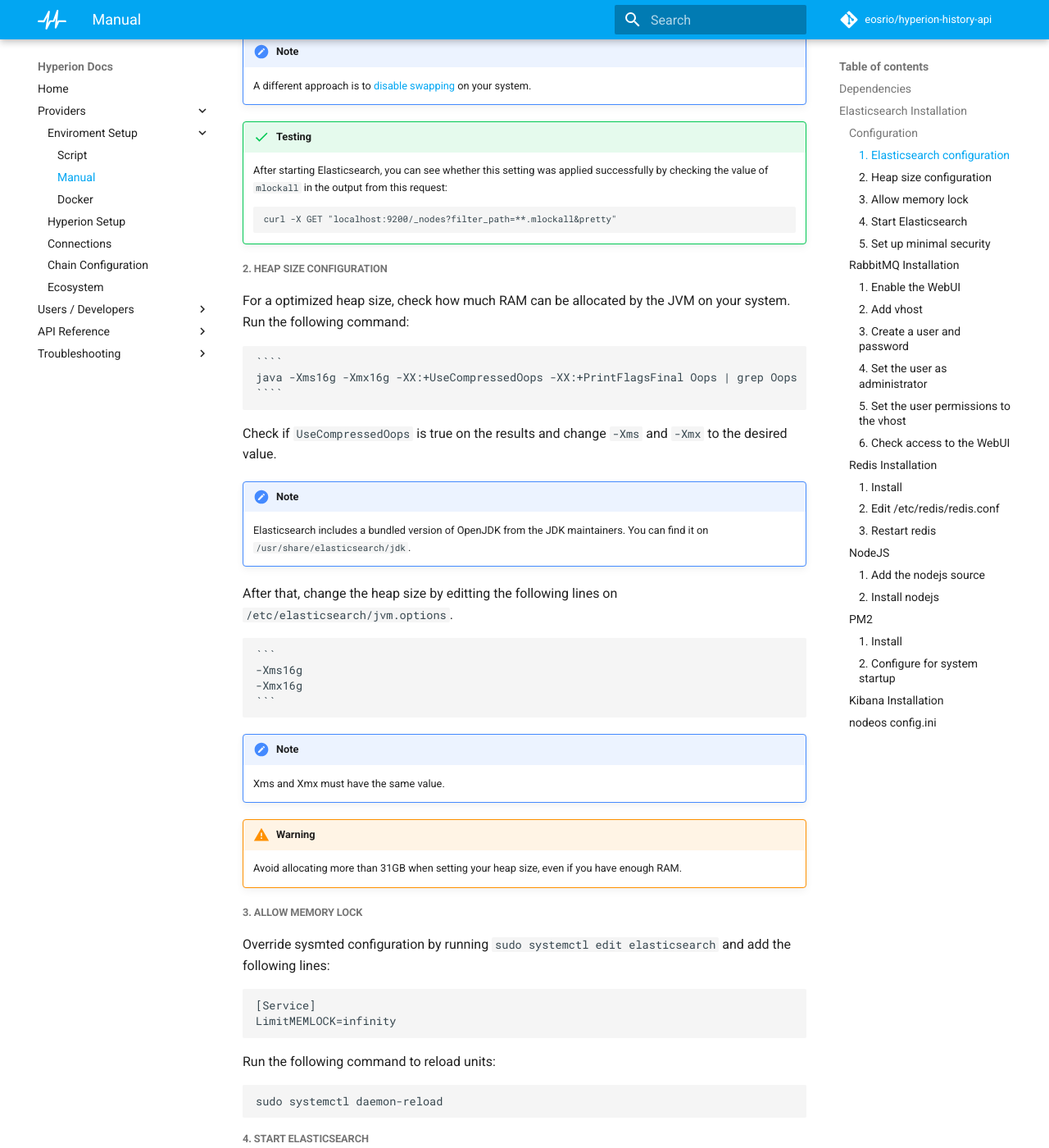
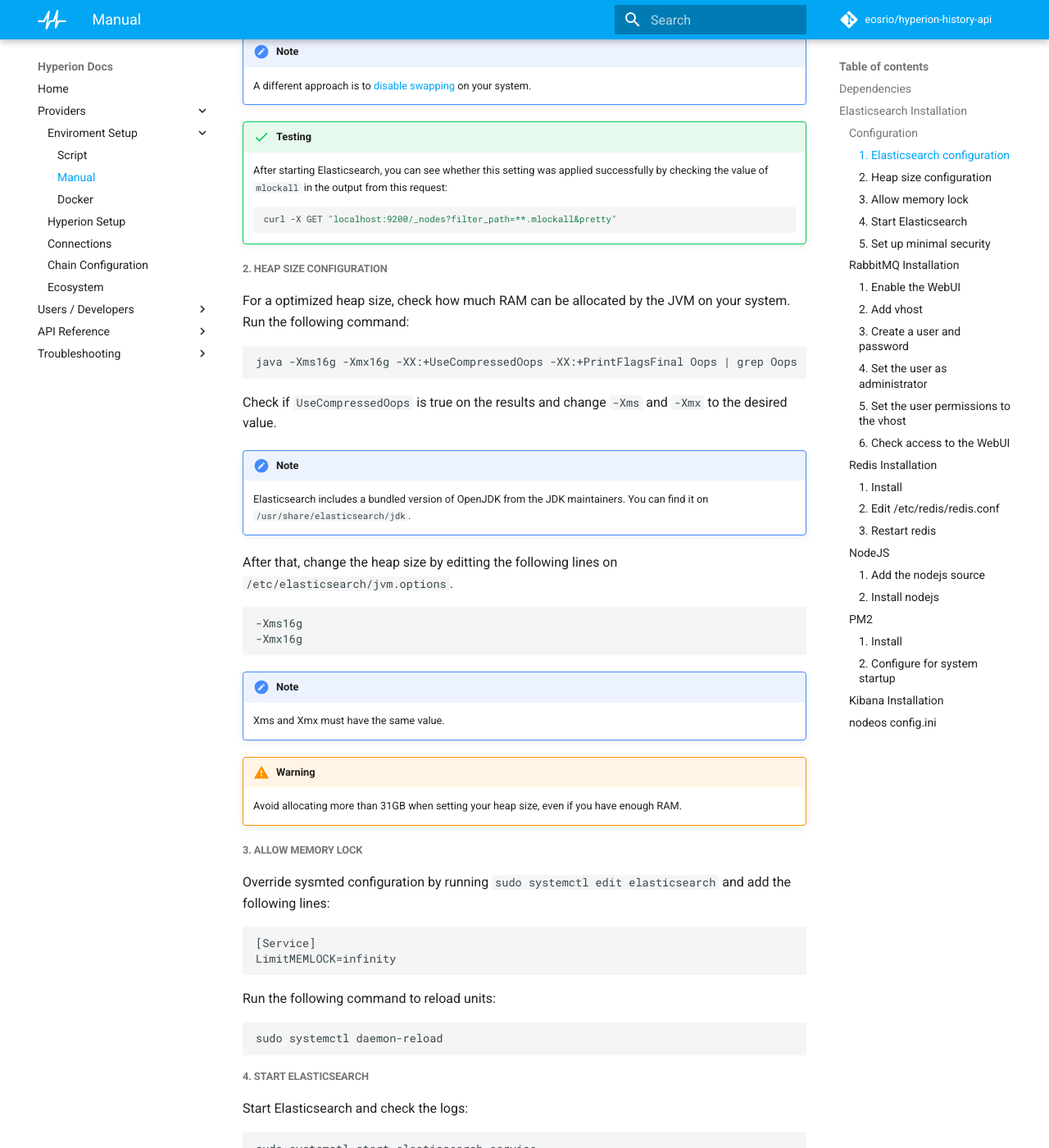
Before and after one commit to eosrio/hyperion-docs, an MkDocs documentation site: the page built from docs/install.md, in a window 1280 px wide and 1400 px high, scrolled down 1402 px. Shown: the whole window at 82% size. Built offline with MkDocs 1.6.1 and Material for MkDocs 9.7.7, drawn with Linux system fonts in a browser that asks for light colours; comment, search, counter and statistics services are not loaded; some of the changed text lies outside the part shown.

Commit message:
Updating Elasticsearch installation instructions

`````diff
--- a/docs/install.md
+++ b/docs/install.md
@@ -48,17 +48,17 @@
 !!! success "Testing"
     After starting Elasticsearch, you can see whether this setting was applied successfully by checking the value of `mlockall` in the output from this request:
 
-    ````
+    ```bash
     curl -X GET "localhost:9200/_nodes?filter_path=**.mlockall&pretty"
-    ````
+    ```
 
 ##### 2. Heap size configuration
 
 For a optimized heap size, check how much RAM can be allocated by the JVM on your system. Run the following command:
 
-    ````
-    java -Xms16g -Xmx16g -XX:+UseCompressedOops -XX:+PrintFlagsFinal Oops | grep Oops
-    ````
+```
+java -Xms16g -Xmx16g -XX:+UseCompressedOops -XX:+PrintFlagsFinal Oops | grep Oops
+```
 
 Check if `UseCompressedOops` is true on the results and change `-Xms` and `-Xmx` to the desired value.
 
@@ -67,10 +67,10 @@
 
 After that, change the heap size by editting the following lines on `/etc/elasticsearch/jvm.options`.
 
-    ```
-    -Xms16g
-    -Xmx16g
-    ```
+```
+-Xms16g
+-Xmx16g
+```
 
 !!! note
     Xms and Xmx must have the same value.
@@ -90,22 +90,22 @@
 
 Run the following command to reload units:
 
- ```
- sudo systemctl daemon-reload
- ```
+```bash
+sudo systemctl daemon-reload
+```
 
 ##### 4. Start Elasticsearch
 
 Start Elasticsearch and check the logs:
 
-```
+```bash
 sudo systemctl start elasticsearch.service
 sudo less /var/log/elasticsearch/CLUSTE_NAME.log
 ```
 
 Finally, enable it to run at startup:
 
-```
+```bash
 sudo systemctl enable elasticsearch.service
 ```
 
@@ -152,7 +152,7 @@
 
 Now, set the passwords for the cluster:
 
-```
+```bash
 sudo /usr/share/elasticsearch/bin/elasticsearch-setup-passwords auto
 ```
 
`````
